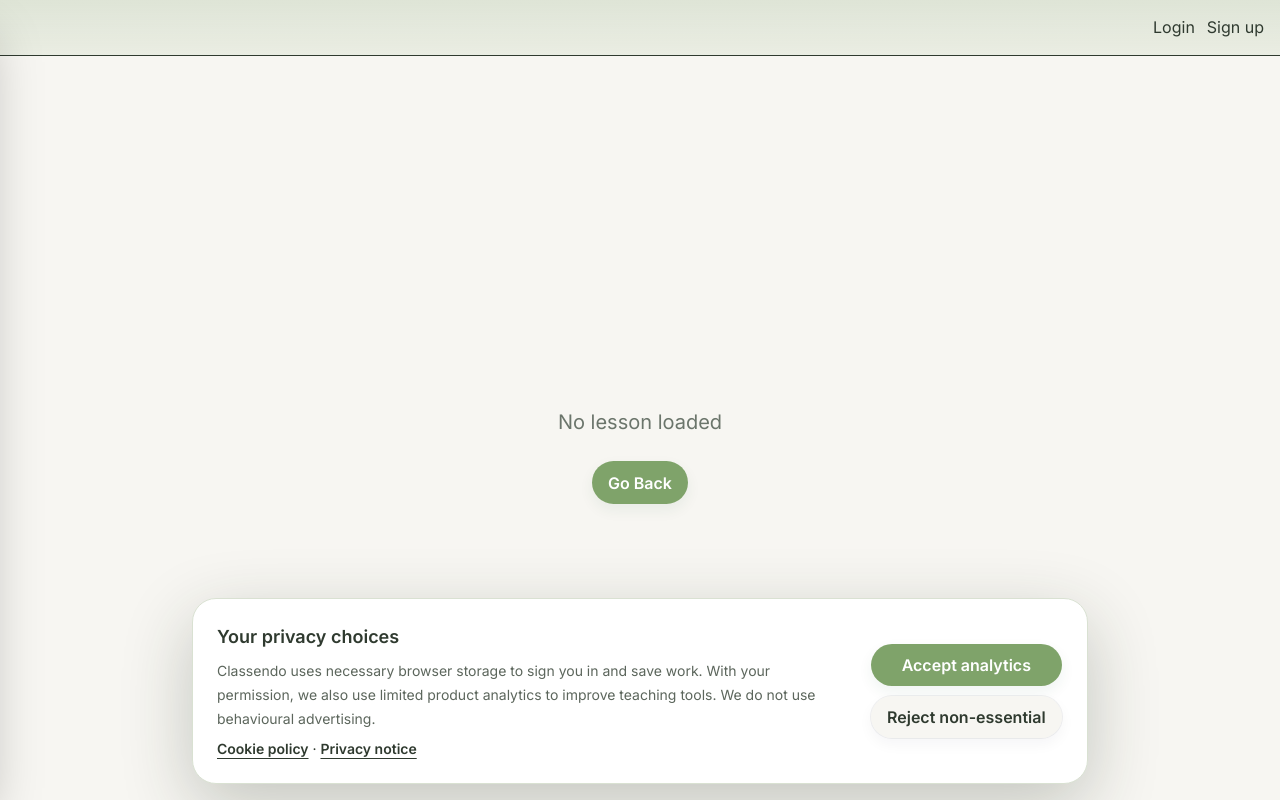
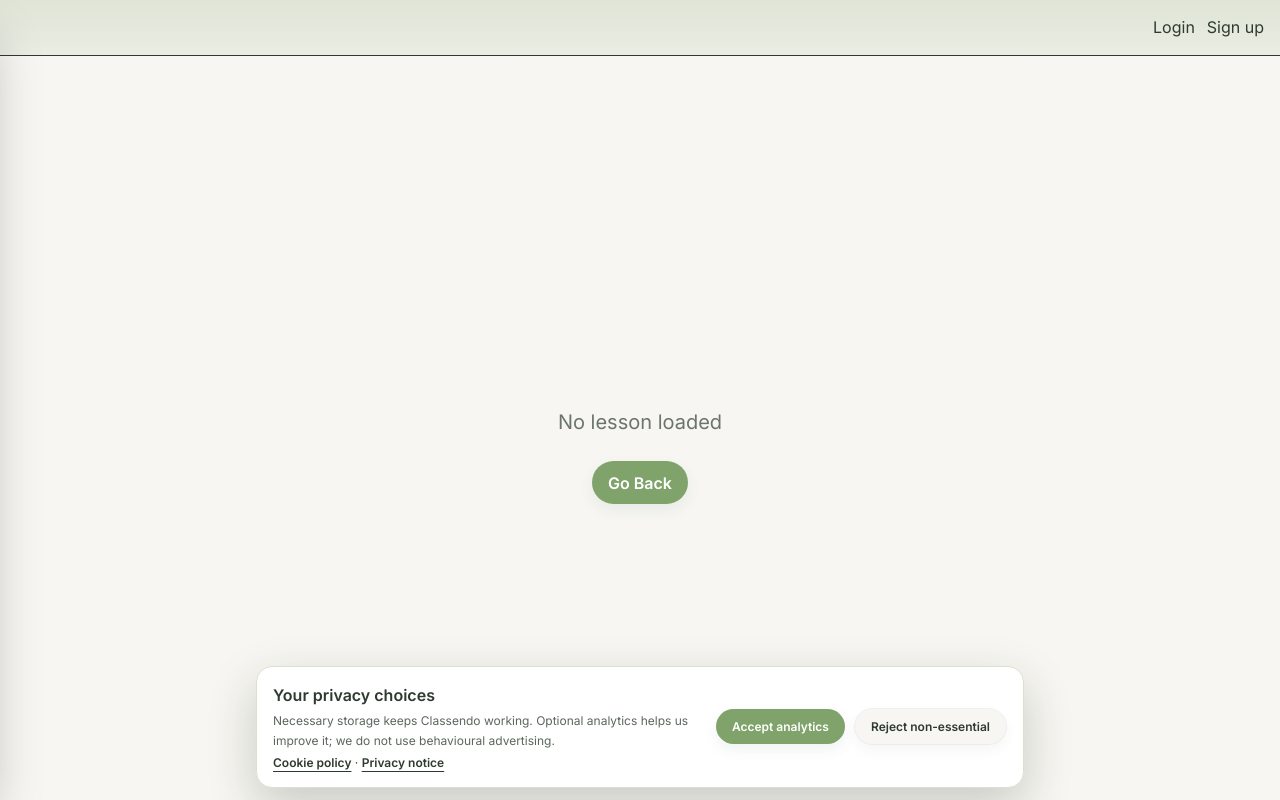
Before and after one commit to smcoyle1986-star/learning-platform, a Next.js app: page /flashcards/classroom in a window 1280 px wide. Shown: the top 800 px of the page. Built offline with nearby package versions, Linux system fonts and the light colour scheme; no server answers.

Commit message:
Fix worksheet preview workspace layout

```diff
--- a/app/globals.css
+++ b/app/globals.css
@@ -7,6 +7,7 @@
    - New accent tokens added so primary buttons are not blue
    ====================================================== */
 :root {
+  --cookie-consent-banner-offset: 0px;
   /* Brand / palette */
   --color-primary: #1e40af;        /* brand blue (homepage) - used for logo/brand only */
   --color-primary-hover: #15307f;  /* brand blue hover (if needed) */
@@ -32,6 +33,16 @@
   --radius-lg: 1.25rem;   /* 20px */
   --easing: cubic-bezier(.2,.9,.3,1);
   --shadow-soft: 0 6px 18px rgba(15, 23, 42, 0.04);
+}
+
+:root[data-cookie-consent-banner="visible"] {
+  --cookie-consent-banner-offset: 116px;
+}
+
+@media (max-width: 640px) {
+  :root[data-cookie-consent-banner="visible"] {
+    --cookie-consent-banner-offset: 168px;
+  }
 }
 
 /* ======================================================
--- a/app/worksheets/page.tsx
+++ b/app/worksheets/page.tsx
@@ -369,7 +369,10 @@ function WorksheetsPageContent() {
   }
 
   return (
-    <div className="flex h-[calc(100dvh-56px)] flex-col overflow-hidden bg-[var(--color-bg-main)] text-[var(--color-text-main)]">
+    <div
+      className="flex flex-col overflow-hidden bg-[var(--color-bg-main)] text-[var(--color-text-main)]"
+      style={{ height: "calc(100dvh - 56px - var(--cookie-consent-banner-offset, 0px))" }}
+    >
       <PageHeader
         title="Worksheets"
         description={PAGE_CONTENT.worksheets.description}
--- a/components/privacy/CookieConsentBanner.tsx
+++ b/components/privacy/CookieConsentBanner.tsx
@@ -22,6 +22,19 @@ export function CookieConsentBanner() {
     };
   }, []);
 
+  useEffect(() => {
+    const root = document.documentElement;
+    if (visible) {
+      root.dataset.cookieConsentBanner = "visible";
+    } else {
+      delete root.dataset.cookieConsentBanner;
+    }
+
+    return () => {
+      delete root.dataset.cookieConsentBanner;
+    };
+  }, [visible]);
+
   const choose = (analytics: boolean) => {
     saveCookieConsent(analytics);
     if (!analytics) window.sessionStorage.removeItem("classendo-analytics-session");
@@ -33,26 +46,25 @@ export function CookieConsentBanner() {
   return (
     <aside
       aria-label="Cookie preferences"
-      className="fixed inset-x-4 bottom-4 z-[100] mx-auto max-w-4xl rounded-[1.5rem] border border-[#d9e1d2] bg-white p-5 text-[#2f3a2f] shadow-[0_22px_70px_rgba(35,48,31,0.24)] sm:p-6"
+      className="fixed inset-x-3 bottom-3 z-[100] mx-auto max-w-3xl rounded-2xl border border-[#d9e1d2] bg-white p-3.5 text-[#2f3a2f] shadow-[0_18px_48px_rgba(35,48,31,0.22)] sm:p-4"
     >
-      <div className="flex flex-col gap-5 md:flex-row md:items-center md:justify-between">
-        <div className="max-w-2xl">
-          <h2 className="text-lg font-semibold">Your privacy choices</h2>
-          <p className="mt-2 text-sm leading-6 text-[#5c665c]">
-            Classendo uses necessary browser storage to sign you in and save work. With your permission, we also use
-            limited product analytics to improve teaching tools. We do not use behavioural advertising.
+      <div className="flex flex-col gap-3 sm:flex-row sm:items-center sm:justify-between">
+        <div className="max-w-xl">
+          <h2 className="text-base font-semibold">Your privacy choices</h2>
+          <p className="mt-1 text-xs leading-5 text-[#5c665c]">
+            Necessary storage keeps Classendo working. Optional analytics helps us improve it; we do not use behavioural advertising.
           </p>
-          <p className="mt-2 text-sm">
+          <p className="mt-1 text-xs">
             <Link className="font-semibold underline underline-offset-4" href="/legal/cookies">Cookie policy</Link>
             <span aria-hidden="true"> · </span>
             <Link className="font-semibold underline underline-offset-4" href="/legal/privacy">Privacy notice</Link>
           </p>
         </div>
-        <div className="flex shrink-0 flex-col gap-2 sm:flex-row md:flex-col">
-          <button type="button" onClick={() => choose(true)} className="btn btn-primary px-5 py-3">
+        <div className="flex shrink-0 gap-2">
+          <button type="button" onClick={() => choose(true)} className="btn btn-primary px-3 py-2 text-xs">
             Accept analytics
           </button>
-          <button type="button" onClick={() => choose(false)} className="btn btn-secondary px-5 py-3">
+          <button type="button" onClick={() => choose(false)} className="btn btn-secondary px-3 py-2 text-xs">
             Reject non-essential
           </button>
         </div>
--- a/components/worksheets/WorksheetPreview.tsx
+++ b/components/worksheets/WorksheetPreview.tsx
@@ -20,6 +20,37 @@ type WorksheetPreviewProps = {
   className?: string;
 };
 
+function FittedWorksheetIframe({
+  previewHtml,
+  width,
+  height,
+  scale,
+}: {
+  previewHtml: string;
+  width: number;
+  height: number;
+  scale: number;
+}) {
+  const scaledWidth = width * scale;
+  const scaledHeight = height * scale;
+
+  return (
+    <div
+      className="flex min-h-full min-w-full items-center justify-center p-4"
+      style={{ minWidth: `${scaledWidth + 32}px`, minHeight: `${scaledHeight + 32}px` }}
+    >
+      <div className="relative shrink-0" style={{ width: `${scaledWidth}px`, height: `${scaledHeight}px` }}>
+        <iframe
+          title="Worksheet preview"
+          srcDoc={previewHtml}
+          className="absolute left-0 top-0 border-0 bg-[#eef2f7]"
+          style={{ width: `${width}px`, height: `${height}px`, transform: `scale(${scale})`, transformOrigin: "top left" }}
+        />
+      </div>
+    </div>
+  );
+}
+
 export default function WorksheetPreview({
   cards,
   draft,
@@ -39,6 +70,7 @@ export default function WorksheetPreview({
     draft.type === "tic-tac-toe" ||
     draft.type === "battleship" ||
     draft.type === "wordsearch";
+  const visualPreviewScale = Math.max(crosswordScale, 0.62);
 
   useEffect(() => {
     let mounted = true;
@@ -94,7 +126,7 @@ export default function WorksheetPreview({
       ) : null}
       <div
         ref={previewFrameRef}
-        className="rounded-[30px] border border-slate-200 overflow-hidden bg-[#eef2f7] flex-1 min-h-0 relative shadow-[0_24px_80px_rgba(15,23,42,0.08)]"
+        className={`rounded-[30px] border border-slate-200 bg-[#eef2f7] flex-1 min-h-0 relative shadow-[0_24px_80px_rgba(15,23,42,0.08)] ${isFitPreview ? "overflow-auto" : "overflow-hidden"}`}
       >
         {draft.type === "questions" ? (
           <div className="absolute inset-0 p-2">
@@ -148,37 +180,19 @@ export default function WorksheetPreview({
             />
           </div>
         ) : draft.type === "bullseye" || draft.type === "tic-tac-toe" || draft.type === "battleship" ? (
-          <div
-            className="absolute left-1/2 top-1/2"
-            style={{
-              width: `${LANDSCAPE_PREVIEW_BASE_SIZE.width}px`,
-              height: `${LANDSCAPE_PREVIEW_BASE_SIZE.height}px`,
-              transform: `translate(-50%, -50%) scale(${crosswordScale})`,
-              transformOrigin: "center center",
-            }}
-          >
-            <iframe
-              title="Worksheet preview"
-              srcDoc={previewHtml}
-              className="w-full h-full min-h-0 bg-[#eef2f7] border-0"
-            />
-          </div>
+          <FittedWorksheetIframe
+            previewHtml={previewHtml}
+            width={LANDSCAPE_PREVIEW_BASE_SIZE.width}
+            height={LANDSCAPE_PREVIEW_BASE_SIZE.height}
+            scale={visualPreviewScale}
+          />
         ) : isFitPreview ? (
-          <div
-            className="absolute left-1/2 top-1/2"
-            style={{
-              width: `${PORTRAIT_PREVIEW_BASE_SIZE.width}px`,
-              height: `${PORTRAIT_PREVIEW_BASE_SIZE.height}px`,
-              transform: `translate(-50%, -50%) scale(${crosswordScale})`,
-              transformOrigin: "center center",
-            }}
-          >
-            <iframe
-              title="Worksheet preview"
-              srcDoc={previewHtml}
-              className="w-full h-full min-h-0 bg-[#eef2f7] border-0"
-            />
-          </div>
+          <FittedWorksheetIframe
+            previewHtml={previewHtml}
+            width={PORTRAIT_PREVIEW_BASE_SIZE.width}
+            height={PORTRAIT_PREVIEW_BASE_SIZE.height}
+            scale={visualPreviewScale}
+          />
         ) : (
           <iframe
             title="Worksheet preview"
```
